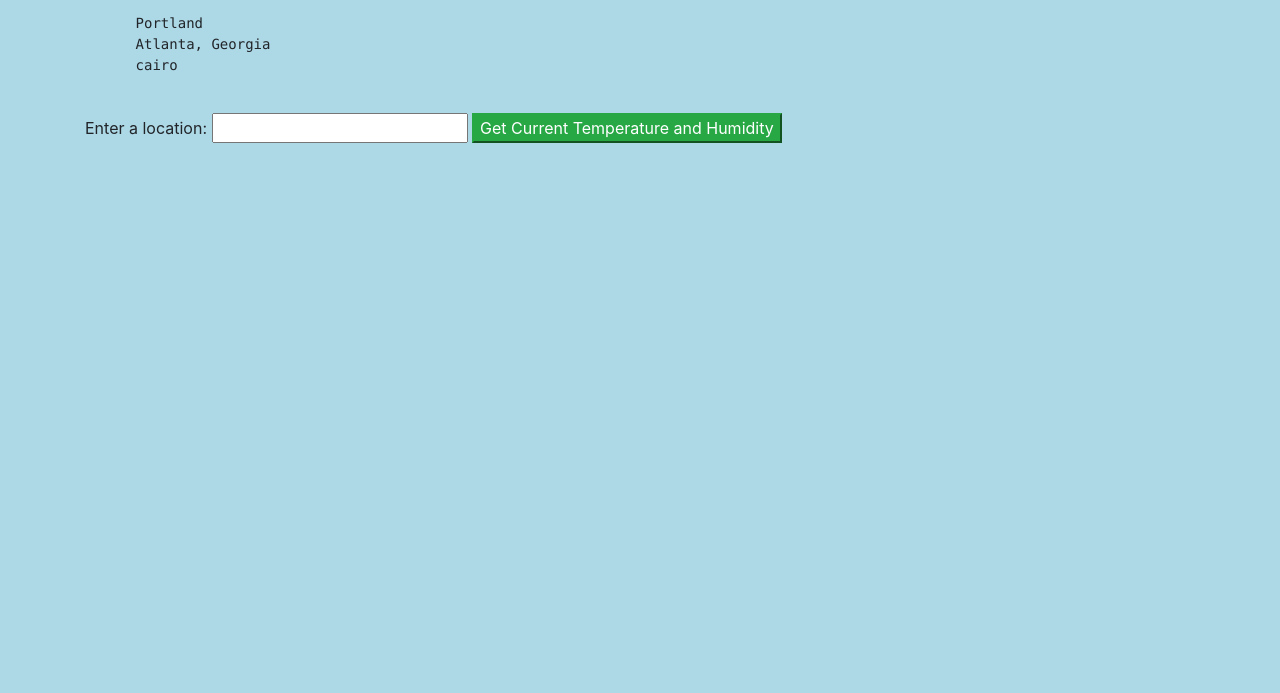
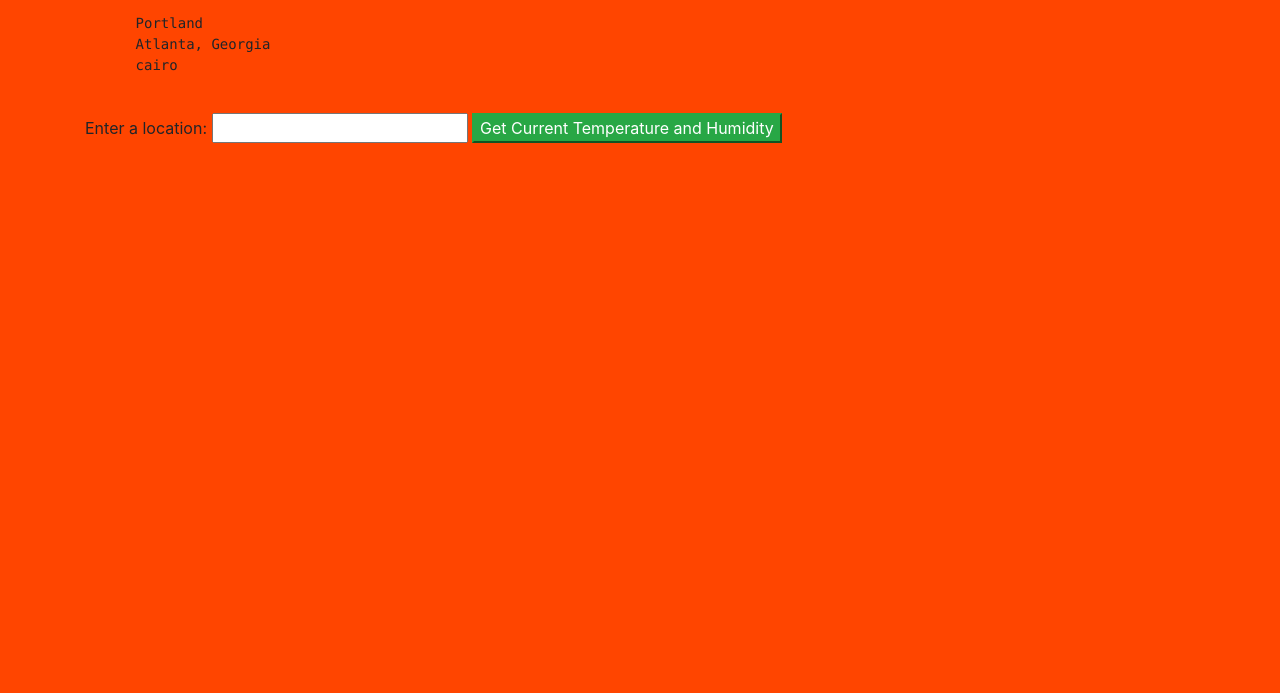
Before and after one commit to alexiusvdt/name-api, a website built with webpack: page src/index.html in a window 1280 px wide. Shown: the part 107-800 px from the top of the page. Built offline with nearby package versions, Linux system fonts and the light colour scheme.

Commit message:
initialize project structure

```diff
--- a/src/css/styles.css
+++ b/src/css/styles.css
@@ -1,3 +1,3 @@
 body {
-  background-color: lightblue;
+  background-color: orangered;
 }
```
Also changed, not shown: 1 other file.
